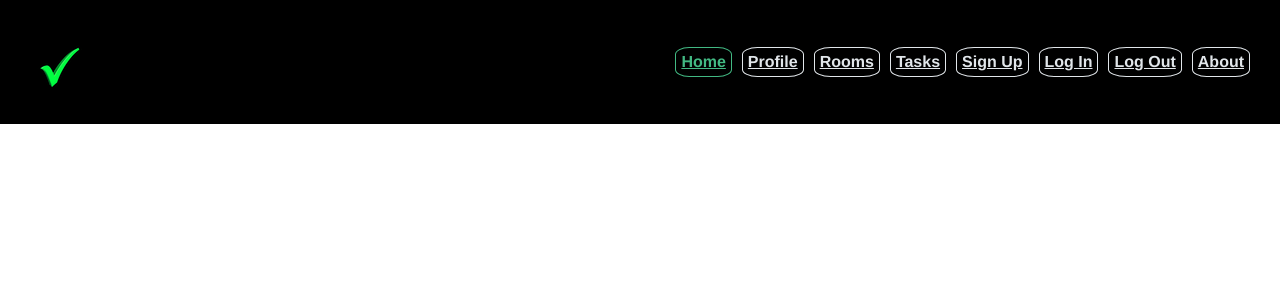
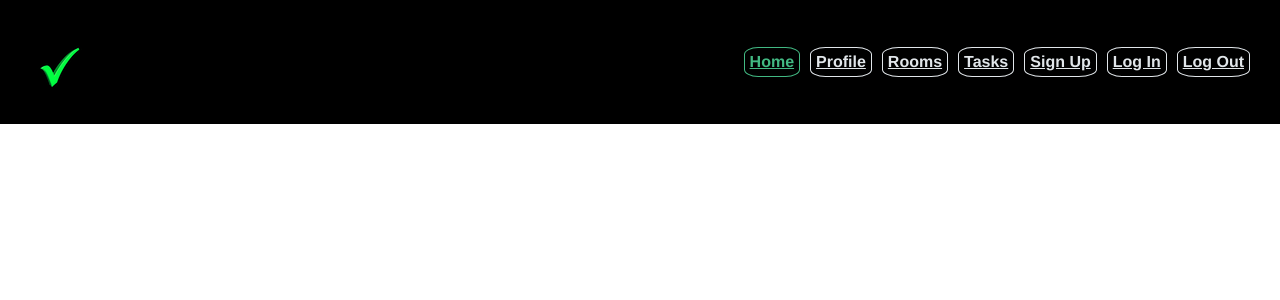
Before and after one commit to Valodier/capstone-front-end, a Vue app: page / in a window 1280 px wide. Shown: the top 300 px of the page. Built offline with nearby package versions, Linux system fonts and the light colour scheme.

Commit message:
Removes about page, updates terser

```diff
--- a/src/App.vue
+++ b/src/App.vue
@@ -8,7 +8,6 @@
     <router-link to="/signup">Sign Up</router-link>
     <router-link to="/login">Log In</router-link>
     <router-link to="/logout">Log Out</router-link>
-    <router-link to="/about">About</router-link>
   </nav>
   <router-view />
 </template>
--- a/src/router/index.js
+++ b/src/router/index.js
@@ -43,15 +43,6 @@
     name: "log-out",
     component: LogOut,
   },
-  {
-    path: "/about",
-    name: "about",
-    // route level code-splitting
-    // this generates a separate chunk (about.[hash].js) for this route
-    // which is lazy-loaded when the route is visited.
-    component: () =>
-      import(/* webpackChunkName: "about" */ "../views/AboutView.vue"),
-  },
 ];
 
 const router = createRouter({
--- a/src/views/AboutView.vue
+++ /dev/null
@@ -1,5 +0,0 @@
-<template>
-  <div class="about">
-    <h1>This is an about page</h1>
-  </div>
-</template>
```
Also changed, not shown: 2 other files (tests, documents, lock files or other folders).
